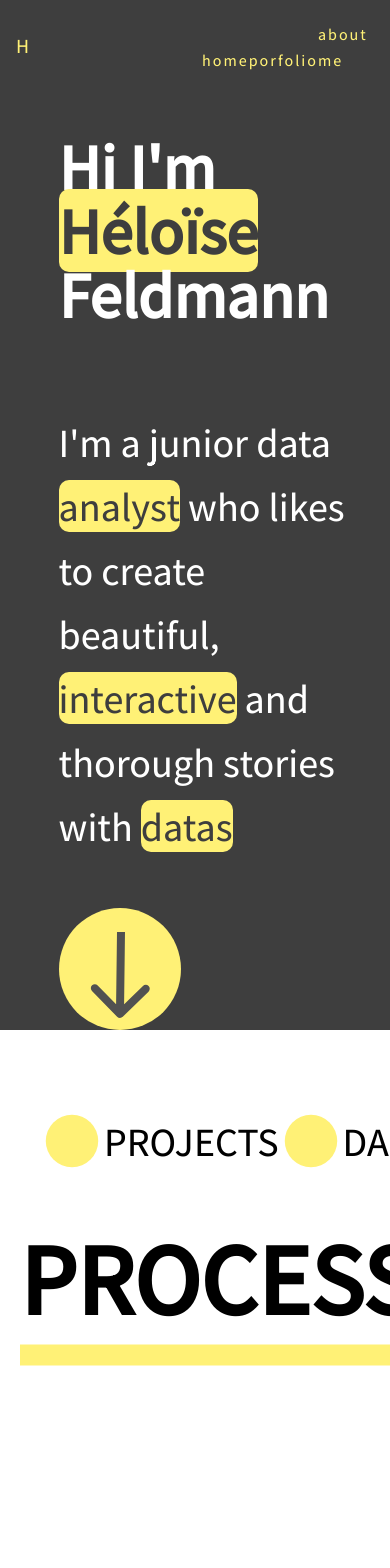
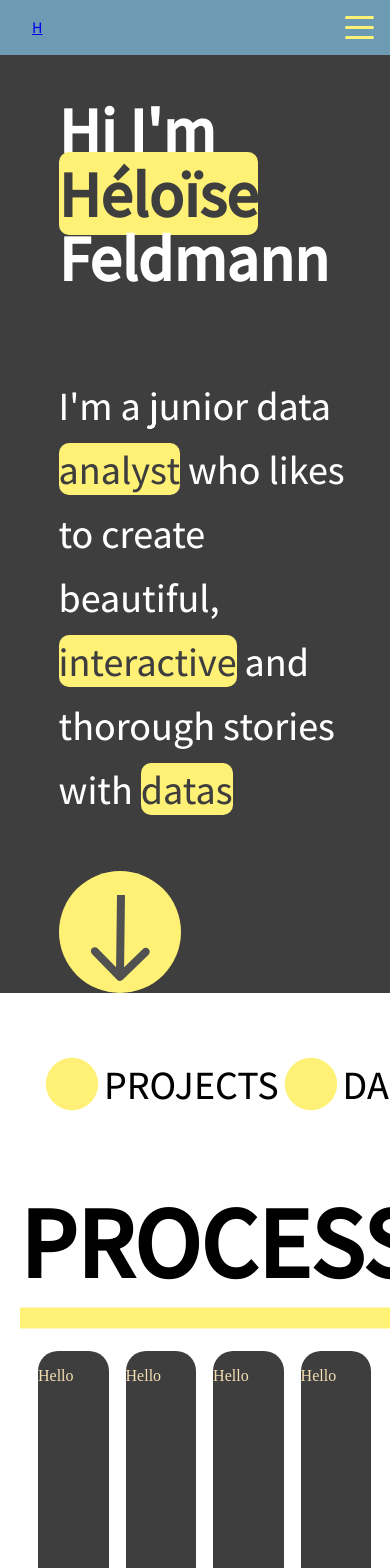
Before and after one commit to Yheloww/portfolio-website, a SvelteKit app in the folder my-app/: page / in a window 390 px wide. Shown: the top 1568 px of the page. Built offline with nearby package versions, Linux system fonts and the light colour scheme; a web font is replaced by a local one.

Commit message:
responsive nav bar

```diff
--- a/my-app/src/routes/+layout.svelte
+++ b/my-app/src/routes/+layout.svelte
@@ -1,3 +1,13 @@
+<script>
+	import { fly,fade } from 'svelte/transition';
+
+	let height =0;
+	let width = 0;
+	let clicked = false;
+
+	</script>
+
+
 <svelte:head>
     <link rel="preconnect" href="https://fonts.googleapis.com">
 	<link rel="preconnect" href="https://fonts.gstatic.com" crossorigin>
@@ -6,11 +16,40 @@
 </svelte:head>
 
 
-<nav>
+
+<svelte:window bind:innerHeight={height} bind:innerWidth={width}/>
+
+<nav class="flex">
 	<div class="logo">
-		<p>H</p>
+		<a href="/">H</a>
 	</div>
-	<ul class="nav-links">
+
+
+	{#if width < 500 }
+	<svg class:active={clicked} on:click={ () => clicked = !clicked} on:keypress={ () => clicked = !clicked} class="menu" width="29" height="23" viewBox="0 0 29 23" fill="none" xmlns="http://www.w3.org/2000/svg">
+		{#if !clicked}
+		<rect width="29" height="3" rx="1.5" fill="#FFF176"/>
+		<rect y="10" width="29" height="3" rx="1.5" fill="#FFF176"/>
+		<rect y="20" width="29" height="3" rx="1.5" fill="#FFF176"/>
+		{:else}
+		<path fill-rule="evenodd" clip-rule="evenodd" d="M4.26105 1.13123C3.63629 0.506468 2.62335 0.506468 1.99859 1.13123C1.37383 1.75599 1.37383 2.76893 1.99859 3.39369L9.62989 11.025C10.0204 11.4155 10.0204 12.0487 9.62989 12.4392L1.13117 20.9379C0.506408 21.5627 0.506408 22.5756 1.13117 23.2004C1.75593 23.8251 2.76887 23.8251 3.39363 23.2004L11.8924 14.7017C12.2829 14.3111 12.916 14.3111 13.3066 14.7017L21.6066 23.0017C22.2313 23.6264 23.2443 23.6264 23.869 23.0017C24.4938 22.3769 24.4938 21.364 23.869 20.7392L15.569 12.4392C15.1785 12.0487 15.1785 11.4155 15.569 11.025L23.0016 3.59241C23.6264 2.96765 23.6264 1.95471 23.0016 1.32995C22.3768 0.705187 21.3639 0.705188 20.7391 1.32995L13.3066 8.76253C12.916 9.15305 12.2829 9.15305 11.8924 8.76253L4.26105 1.13123Z" fill="#FFF176"/>
+		{/if}
+	</svg>
+		{#if clicked}
+		<ul class="nav-links flex" transition:fly="{{ x:300, duration: 800}}" >
+			<li>
+				<a on:click={ () => clicked = !clicked} href="/">home</a>
+			</li>
+			<li>
+				<a on:click={ () => clicked = !clicked} href="/projects">porfolio</a>
+			</li>
+			<li>
+				<a on:click={ () => clicked = !clicked} href="/contact">about me</a>
+			</li>
+		</ul>
+		{/if}
+	{:else}
+	<ul class="big-links flex">
 		<li>
 			<a href="/">home</a>
 		</li>
@@ -21,6 +60,7 @@
 			<a href="/contact">about me</a>
 		</li>
 	</ul>
+	{/if}
 </nav>
 
 <slot/>
@@ -29,44 +69,63 @@
 	:root {
 		--text-yellow: #FFF176;
 		--grey-color: #3E3E3E;
+		--blue-color: #6D9BB3;
 	}
 
 	nav {
-		display: flex;
-		justify-content:space-between;
-		align-items: center;
-		background-color: var(--grey-color);
-		min-height: 4rem;
+		background-color: var(--blue-color);
 		color: var(--text-yellow);
 		font-family: 'Assistant', sans-serif;
-		padding-left: 1rem;
-		padding-right: 4rem;
-		font-size: 20px;
-		margin-bottom: 0%;
+		align-items: center;
+		justify-content: space-between;
 	}
 
-	.logo {
-		font-size: 20px;
-		margin: 0%;
-		padding: 0%;
+	.logo a {
+		margin: 2rem;
+	}
+
+	.big-links {
+		list-style: none;
+		margin: 0;
+		padding: 0;
+		text-decoration: none;
+
+	}
+
+	.big-links a {
+		color: var(--text-yellow);
+		text-decoration: none;
+
+	}
+
+	.flex {
+		display: flex;
+		gap: 2rem;
 	}
 
 	.nav-links {
-		display: flex;
-		width: 40%;
-		justify-content: space-between;
-		align-items: end;
-		justify-self: end;
-	}
-	.nav-links li{
+		gap : 2.5em;
+		margin: 0;
+		padding: 0;
+		position: fixed;
+		inset: 0 0 0 40%;
+		background-color: hsl(0 0% 0%/ 0.5);
+		backdrop-filter: blur(0.5rem);
+
+		flex-direction: column;
+		padding: min(20vh,7rem) 2rem;
 		list-style: none;
 	}
 
 	.nav-links a {
 		color: var(--text-yellow);
 		text-decoration: none;
-		letter-spacing: 2px;
-		font-size: 1rem;
+		text-transform: uppercase;
+	}
+
+	.menu {
+		z-index: 100;
+		padding: 1rem;
 	}
 
 </style>
--- a/my-app/src/routes/+page.svelte
+++ b/my-app/src/routes/+page.svelte
@@ -68,10 +68,10 @@
     </div>
 
     <div class="cards">
-        <div class="card"></div>
-        <div class="card"></div>
-        <div class="card"></div>
-        <div class="card"></div>
+        <div class="card show"><p>Hello</p></div>
+        <div class="card show"><p>Hello</p></div>
+        <div class="card show"><p>Hello</p></div>
+        <div class="card show"><p>Hello</p></div>
     </div>
 </div>
 
@@ -83,7 +83,7 @@
 
     .principal-section {
         margin-top: 0%;
-        min-height: 75vh;
+        min-height: 80vh;
         background-color: var(--grey-color);
         display: flex;
         flex-direction: column;
@@ -128,7 +128,8 @@
         text-transform: uppercase;
         font-style: bold;
         width: 100%;
-        margin-top: 10%;
+        margin-top: 5%;
+        margin-bottom: 5%;
 
     }
 
@@ -173,7 +174,7 @@
         }
     }
 
-    :global(.very-big) {
+    .very-big {
         font-size: 100px;
         font-family: 'Assistant', sans-serif;
         text-transform: uppercase;
@@ -196,7 +197,7 @@
         align-items: center;
     }
     .card.show {
-        transform: translateX(0);
+        color : wheat;
         opacity: 1;
     }
 
@@ -207,7 +208,15 @@
         flex-basis: 25%;
         border-radius: 20px;
         opacity: 0;
-        transition: 150ms;
+    }
+
+    @keyframes slideInFromRight {
+    0% {
+        transform: translateX(100%);
+    }
+    100% {
+        transform: translateX(0);
+    }
     }
 
 
```
